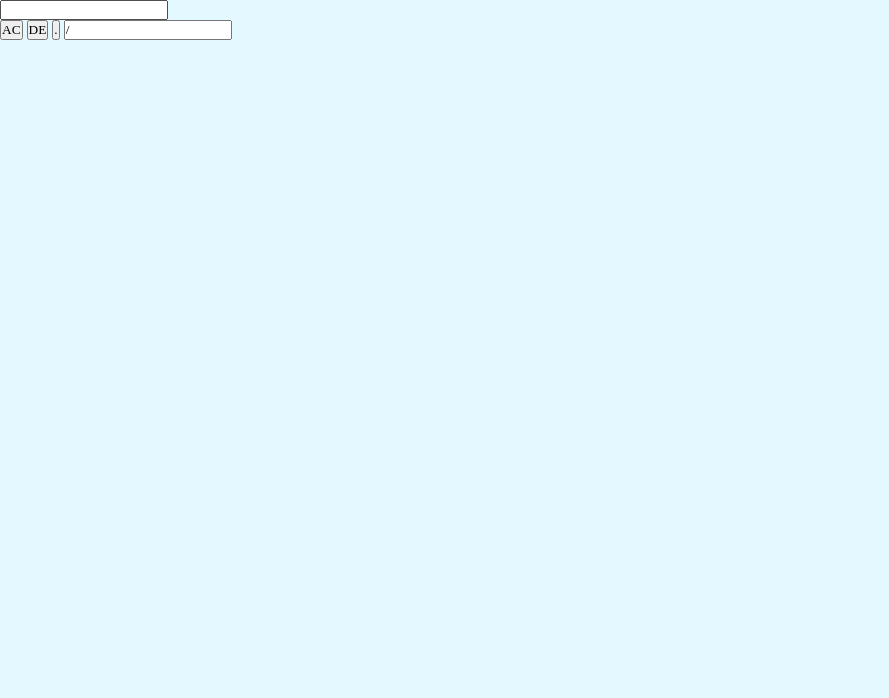
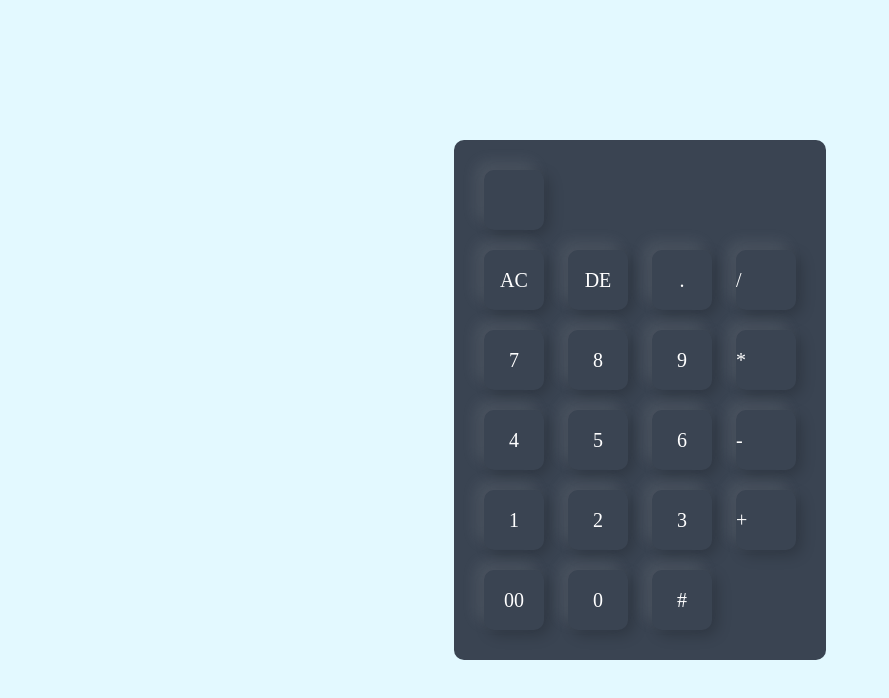
Before and after one commit to rashima200/calculator, a plain HTML site: page index.html in a window 1280 px wide. Shown: the whole page, without its empty margins (0-889 px from the left). Drawn offline with Linux system fonts and the light colour scheme.

```diff
--- a/index.html
+++ b/index.html
@@ -20,6 +20,34 @@
                 <input tsype="button" value="/">
 
             </div>
+            <div>
+                <input type="button" value="7">
+                <input type="button" value="8">
+                <input type="button" value="9">
+                <input tsype="button" value="*">
+
+            </div>
+            <div>
+                <input type="button" value="4">
+                <input type="button" value="5">
+                <input type="button" value="6">
+                <input tsype="button" value="-">
+
+            </div>
+            <div>
+                <input type="button" value="1">
+                <input type="button" value="2">
+                <input type="button" value="3">
+                <input tsype="button" value="+">
+
+            </div>
+            <div>
+                <input type="button" value="00">
+                <input type="button" value="0">
+                <input type="button" value="#">
+
+
+            </div>
         </form>
     </div>
 
--- a/style.css
+++ b/style.css
@@ -4,9 +4,34 @@
     font-family: 'poppins, sans-serif';
     box-sizing: border-box;
 }
-.container{
+.container {
     width: 100%;
     height: 100vh;
     background: #e3f9ff;
+    display: flex;
+    align-items: center;
+    justify-content: center;
+
 
 }
+
+.calculator {
+    background: #3a4452;
+    padding: 20px;
+    border-radius: 10px;
+
+}
+.calculator form input {
+    border: 0;
+    outline: 0;
+    width: 60px;
+    height: 60px;
+    border-radius: 10px;
+    box-shadow: -8px -8px 15px rgba(225, 225, 225, 0.1),5px 5px 15px rgba(0, 0, 0, 0.2);
+    background: transparent;
+    font-size: 20px;
+    color: #fff;
+    cursor: pointer;
+    margin: 10px;
+
+}
```
